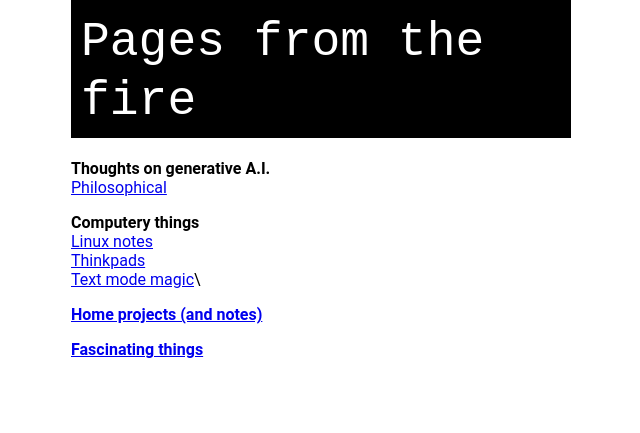
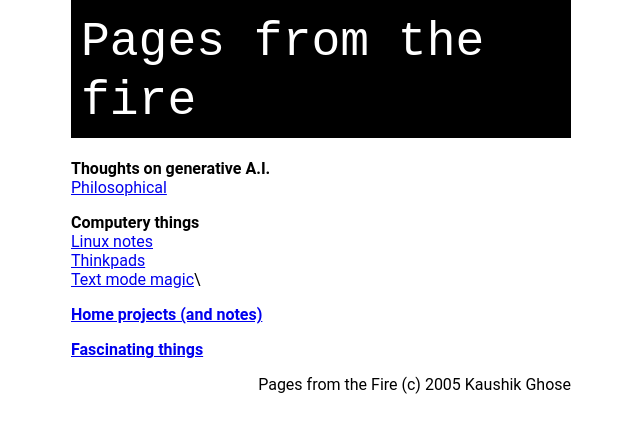
Before and after one commit to kghose/kghose.github.io, a Jekyll site: the page built from README.md, in a window 1280 px wide. Shown: the top 433 px of the page, without its empty margins (319-959 px from the left). Built offline with Jekyll 4.4.1, drawn with Linux system fonts in a browser that asks for light colours; our own code applies the rules of GitHub Pages for plain Markdown files.

Commit message:
Add footer.

```diff
--- a/_layouts/default.html
+++ b/_layouts/default.html
@@ -16,5 +16,9 @@
 
     {{ content }}
 
+    <div id="site_footer">
+	    Pages from the Fire (c) 2005 Kaushik Ghose
+    </div>
+
   </body>
 </html>
--- a/_sass/main.scss
+++ b/_sass/main.scss
@@ -53,3 +53,7 @@ pre {
   padding: 0.5em;
   overflow: scroll;
 }
+
+#site_footer {
+  text-align: right;
+}
```
